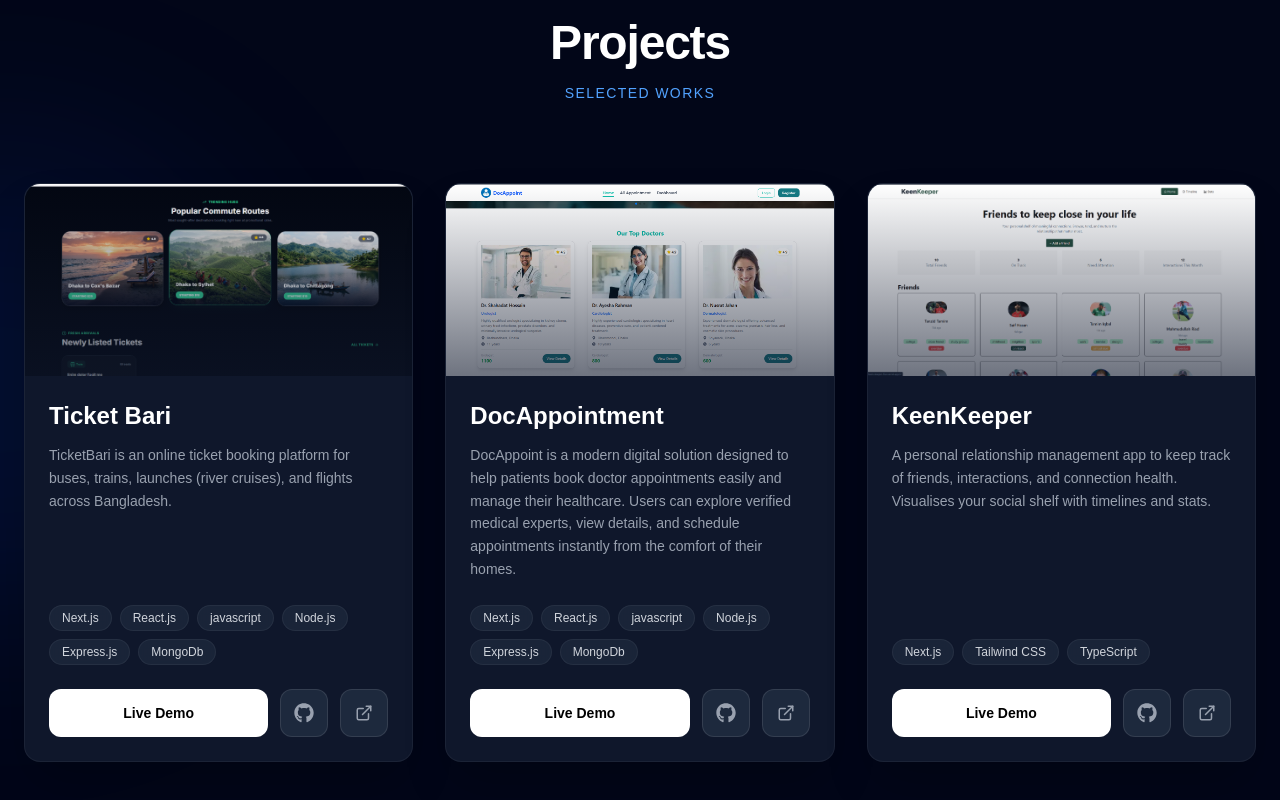
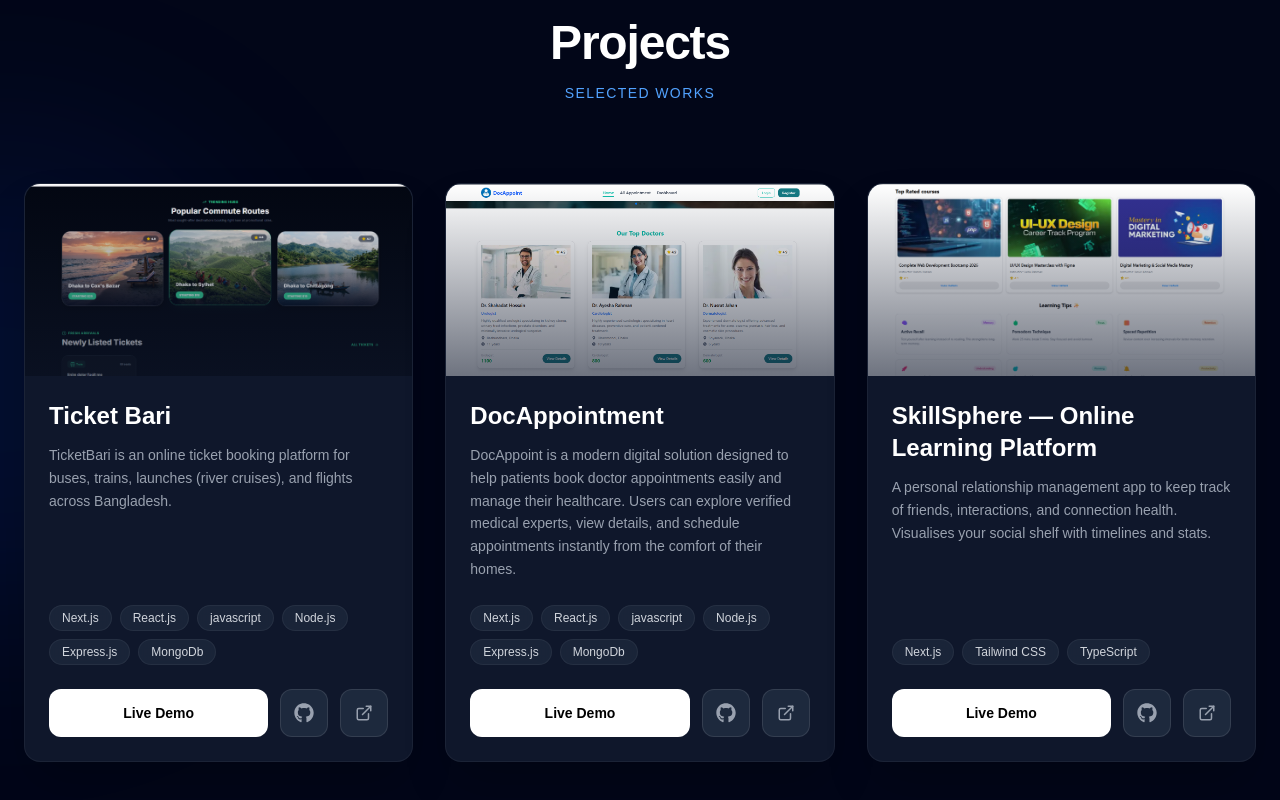
Before and after one commit to jakerul-islam/portfolio, a Next.js app: page / in a window 1280 px wide. Shown: the part 3107-3907 px from the top of the page. Built offline with nearby package versions, Linux system fonts and the light colour scheme.

Commit message:
online learning projects added

```diff
--- a/src/components/projects/Projects.jsx
+++ b/src/components/projects/Projects.jsx
@@ -22,13 +22,13 @@ const projects = [
     image: '/doctor_appoinment.png',
   },
   {
-    title: 'KeenKeeper',
+    title: 'SkillSphere — Online Learning Platform',
     description:
       'A personal relationship management app to keep track of friends, interactions, and connection health. Visualises your social shelf with timelines and stats.',
     tags: ['Next.js', 'Tailwind CSS', 'TypeScript'],
-    link: 'https://keen-keeper-five.vercel.app/',
-    github: 'https://github.com/jakerul-islam/keen-keeper',
-    image: '/keen.png',
+    link: 'https://online-learning-platform-self-nine.vercel.app',
+    github: 'https://github.com/jakerul-islam/online-learning-platform',
+    image: '/SkillSphere.png',
   },
 ];
 
```
Also changed, not shown: public/SkillSphere.png (added).
